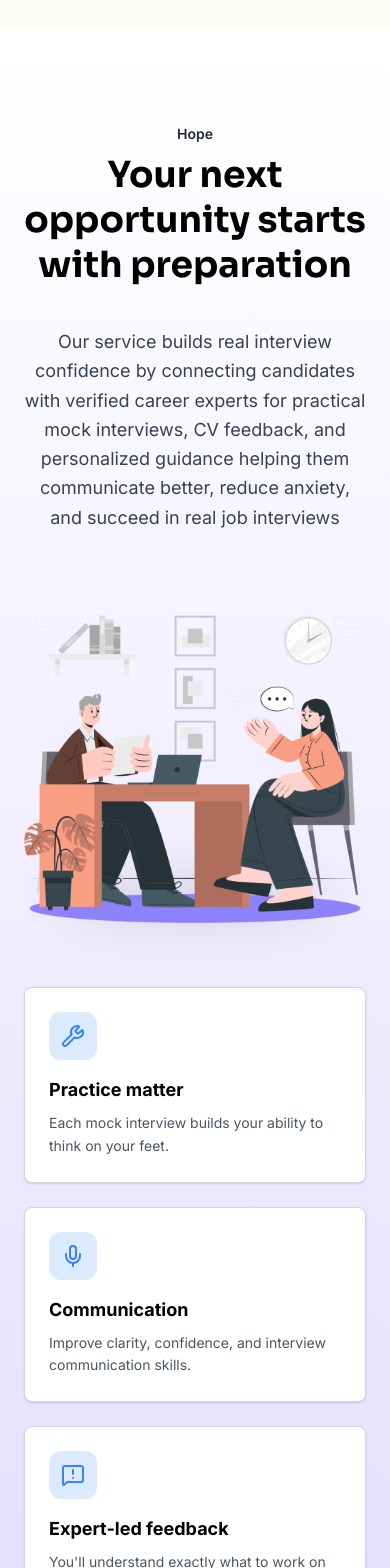
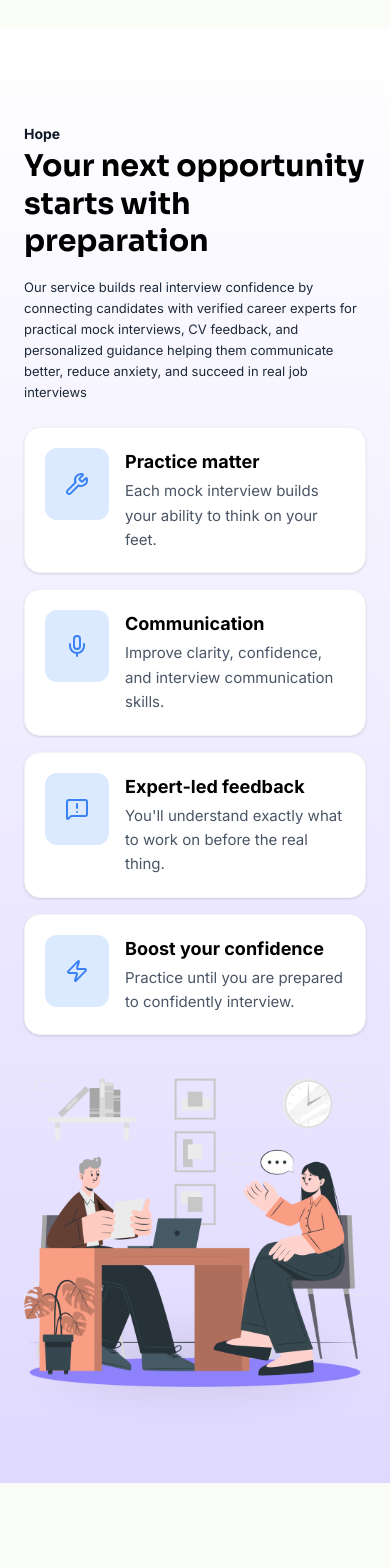
Before and after one commit to chamithsandeepa/InterviewPro, a Next.js app: page / in a window 390 px wide. Shown: the part 960-2528 px from the top of the page. Built offline with nearby package versions, Linux system fonts and the light colour scheme.

Commit message:
enhance Hope component with improved layout, animations, and mobile responsiveness

```diff
--- a/components/Hope.tsx
+++ b/components/Hope.tsx
@@ -35,7 +35,8 @@ export default function Hope() {
   return (
     <section className="bg-linear-to-b from-white to-[#E0D9FF] py-24 font-inter overflow-hidden relative">
       <div className="mx-auto max-w-7xl px-6">
-        {/* HEADER SECTION */}
+        {/* DESKTOP VIEW */}
+        <div className="hidden lg:block">
           <div className="grid grid-cols-1 lg:grid-cols-2 gap-10 mb-20 text-center lg:text-left">
             <motion.div
               initial={{ opacity: 0, y: 20 }}
@@ -65,7 +66,6 @@ export default function Hope() {
             </motion.div>
           </div>
 
-        {/* MAIN CONTENT */}
           <div className="grid grid-cols-1 lg:grid-cols-2 gap-16 items-center">
             {/* LEFT - ILLUSTRATION */}
             <motion.div
@@ -113,6 +113,77 @@ export default function Hope() {
             </div>
           </div>
         </div>
+
+        {/* MOBILE VIEW */}
+        <div className="block lg:hidden">
+          <motion.div
+            initial={{ opacity: 0, y: 20 }}
+            whileInView={{ opacity: 1, y: 0 }}
+            viewport={{ once: true }}
+            transition={{ duration: 0.6 }}
+            className="mb-6"
+          >
+            <p className="text-sm font-bold text-gray-900 mb-1">Hope</p>
+            <h2 className="text-3xl font-sora font-bold leading-tight text-black mb-4">
+              Your next opportunity starts with preparation
+            </h2>
+            <p className="text-[13px] text-gray-800 leading-relaxed">
+              Our service builds real interview confidence by connecting
+              candidates with verified career experts for practical mock
+              interviews, CV feedback, and personalized guidance helping them
+              communicate better, reduce anxiety, and succeed in real job
+              interviews
+            </p>
+          </motion.div>
+
+          {/* CARDS LIST */}
+          <div className="flex flex-col gap-4 mb-10">
+            {cards.map((card, idx) => (
+              <motion.div
+                key={idx}
+                className="bg-white p-5 rounded-2xl shadow-sm border border-gray-100 flex items-start gap-4"
+                initial={{ opacity: 0, y: 20 }}
+                whileInView={{ opacity: 1, y: 0 }}
+                viewport={{ once: true }}
+                transition={{ duration: 0.5, delay: idx * 0.1 }}
+              >
+                <div
+                  className={`shrink-0 w-16 h-18 rounded-xl ${card.bg} flex items-center justify-center`}
+                >
+                  {card.icon}
+                </div>
+                <div>
+                  <h3 className="text-[18px] font-bold text-black mb-1">
+                    {card.title}
+                  </h3>
+                  <p className="text-[15px] text-gray-600 leading-relaxed">
+                    {card.desc}
+                  </p>
+                </div>
+              </motion.div>
+            ))}
+          </div>
+
+          {/* ILLUSTRATION AT BOTTOM */}
+          <motion.div
+            className="relative flex justify-center mt-8"
+            initial={{ opacity: 0, scale: 0.9 }}
+            whileInView={{ opacity: 1, scale: 1 }}
+            viewport={{ once: true }}
+            transition={{ duration: 0.8 }}
+          >
+             {/* Floor Blob */}
+             <div className="absolute bottom-0 w-[80%] h-12 bg-black/10 rounded-[100%] blur-xl" />
+            <Image
+              src="/hope.png"
+              alt="Interview preparation illustration"
+              width={600}
+              height={500}
+              className="relative z-10 w-full max-w-sm object-contain"
+            />
+          </motion.div>
+        </div>
+      </div>
     </section>
   );
 }
```
Lines whose indentation alone changed are shown as unchanged.
